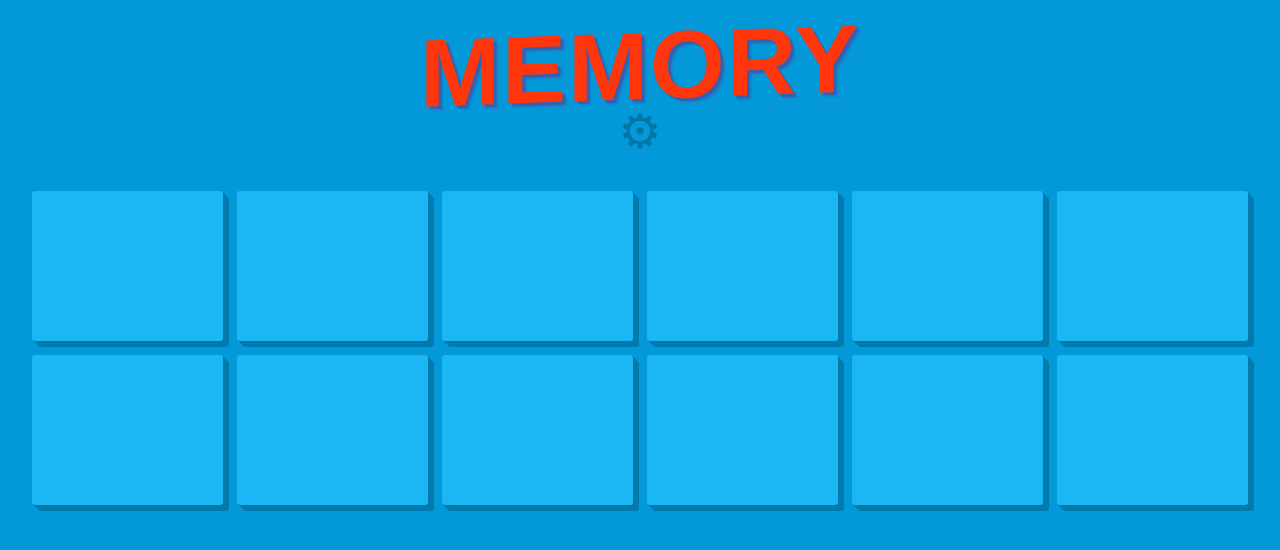
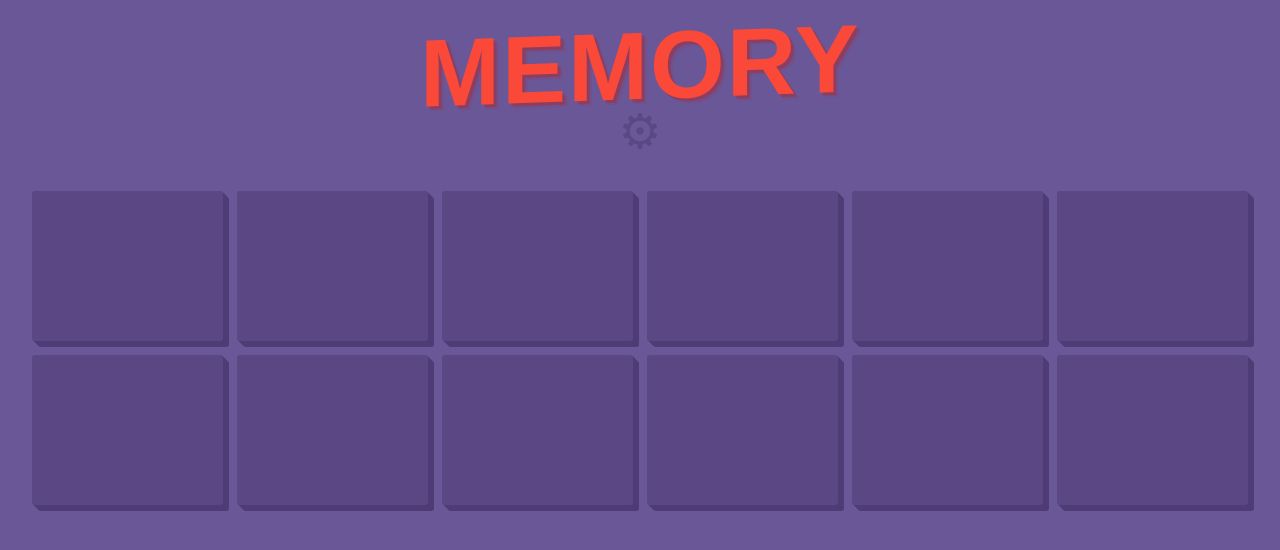
Before and after one commit to duerdod/wemory, a React (Create React App) app: page / in a window 1280 px wide. Shown: the top 550 px of the page. Built offline with nearby package versions, Linux system fonts and the light colour scheme; a web font is replaced by a local one.

Commit message:
Coloring

```diff
--- a/src/Theme.ts
+++ b/src/Theme.ts
@@ -3,9 +3,10 @@ import { createGlobalStyle } from 'styled-components';
 export const theme = {
   fontFamily: 'Bowlby One SC, sans-serif',
   fontWeight: ['400', '900'],
-  backgroundColor: 'rgb(3, 152, 216)',
-  cardColor: 'rgb(27, 183, 244)',
-  titleColor: 'rgb(255, 53, 12)',
+  backgroundColor: 'rgb(105, 87, 152)',
+  cardColor: 'rgb(90, 71, 132)',
+  titleColor: 'rgb(250, 73, 56)',
+  boxShadow: '#4F3B75',
   transition: 'all 0.2s ease'
 };
 
--- a/src/components/Card.tsx
+++ b/src/components/Card.tsx
@@ -25,23 +25,17 @@ const StyledCard = styled(animated.button)<StyledCardProps>`
   display: flex;
   justify-content: center;
   align-items: center;
-  box-shadow: 1px -1px 0px #027aad, 2px -2px 0px #027aad, 3px -3px 0px #027aad,
-    4px -4px 0px #027aad, 5px -5px 0px #027aad, 6px -6px 0px #027aad;
   cursor: pointer;
   color: #383838;
 
   ${({ isOpen, background, isCollected }) =>
     isOpen || isCollected
-      ? `background: ${background};`
-      : `background: ${theme.cardColor}`};
-
-  ${({ isOpen, isCollected }) =>
-    isOpen || isCollected
-      ? `
-    box-shadow: 1px 1px 0px #027aad, 2px 2px 0px #027aad, 3px 3px 0px #027aad,
-        4px 4px 0px #027aad, 5px 5px 0px #027aad, 6px 6px 0px #027aad;
-  `
-      : null}
+      ? `background: ${background}; box-shadow: 1px 1px 0px ${background}, 2px 2px 0px ${background}, 3px 3px 0px ${background},
+        4px 4px 0px ${background}, 5px 5px 0px ${background}, 6px 6px 0px ${background};`
+      : //
+        `background: ${theme.cardColor}; box-shadow: 1px -1px 0px ${theme.boxShadow}, 2px -2px 0px ${theme.boxShadow},
+    3px -3px 0px ${theme.boxShadow}, 4px -4px 0px ${theme.boxShadow},
+    5px -5px 0px ${theme.boxShadow}, 6px -6px 0px ${theme.boxShadow};`};
 
   @media screen and (max-width: 35em) {
     height: 60px;
@@ -53,12 +47,10 @@ export const Card = (card: MemoryCard) => {
   const { selectedCards } = useMemoryState();
   const { isCollected, isOpen, color } = card;
 
-  // BOX SHADOW SHOULD ALSO BE ANIMATED.
   const { transform } = useSpring({
     transform: `perspective(600px) rotateX(${
       isOpen || isCollected ? 180 : 0
     }deg)`,
-    // boxShadow: 'none',
     config: { tension: 240, friction: 12 }
   });
 
@@ -91,7 +83,6 @@ export const Card = (card: MemoryCard) => {
       background={color}
       onClick={selectCard}
       style={{
-        // boxShadow,
         transform: transform.interpolate(
           transform => `${transform} rotateX(180deg)`
         )
--- a/src/components/Settings.tsx
+++ b/src/components/Settings.tsx
@@ -13,7 +13,9 @@ const Container = styled.div`
 
 const Title = styled.h2`
   text-align: center;
-  color: ${({ theme }) => theme.cardColor};
+  color: ${({ theme }) => theme.backgroundColor};
+  font-size: 1.4rem;
+  letter-spacing: 2px;
 `;
 
 const StyledForm = styled.form`
@@ -48,7 +50,7 @@ const RangeInput = styled.input`
 const ModalButton = styled.button`
   span {
     font-size: 3rem;
-    color: #0375a6;
+    color: ${({ theme }) => theme.cardColor};
   }
 `;
 
@@ -94,7 +96,7 @@ export const Settings = ({ showModal, setShowModal }: ModalState) => {
   return (
     <Modal {...modalProps}>
       <Container>
-        <Title>Yo settings</Title>
+        <Title>How many cards?</Title>
         <StyledForm>
           <Ranges>
             {ranges.map(range => (
--- a/src/components/Title.tsx
+++ b/src/components/Title.tsx
@@ -17,8 +17,8 @@ const StyledTitle = styled.button(
     font-size: ${size};
     font-weight: 800;
     margin: 2.5rem auto 0.5rem auto;
-    text-shadow: 3px 3px 0 rgba(142, 0, 107, 0.3),
-      5px 5px 0 rgba(142, 0, 107, 0.1);
+    text-shadow: 3px 3px 0 rgba(200, 23, 9, 0.3),
+      5px 5px 0 rgba(200, 23, 9, 0.1);
     transform: skew(0deg, -2deg);
     max-width: 600px;
     line-height: 3.2rem;
--- a/src/components/ui/Button.tsx
+++ b/src/components/ui/Button.tsx
@@ -36,14 +36,16 @@ const StyledButton = styled.button(
     border-radius: 4px;
     transition: ${theme.transition};
     padding: ${padding[size]};
+    color: whitesmoke;
+    font-size: 1.2rem;
 
     ${color === 'success'
       ? `
     background: ${hslBackground.hsl('125', '44.5')};
-    border: 3px solid ${hslBackground.hsl('125', '40.5')};
+    border: 3px solid ${hslBackground.hsl('125', '43.5')};
     &:hover {
-      background: ${hslBackground.hsl('124.7', '39')};
-      border: 3px solid ${hslBackground.hsl('124.7', '35')};
+      background: ${hslBackground.hsl('125', '43.5')};
+      border: 3px solid ${hslBackground.hsl('125', '43.5')};
     }`
       : ''}
 
--- a/src/utils/generateCards.ts
+++ b/src/utils/generateCards.ts
@@ -6,7 +6,7 @@ import { MemoryCard } from '../context/memory-context'
 
 export function generateCards(qty: number): MemoryCard[] {
     const deck: MemoryCard[] = [];
-    const colors = randomcolors({ count: qty });
+    const colors = randomcolors({ count: qty, luminosity: 'bright' });
 
     for (let i = 0; i < qty; i++) {
         const index: number = i % 2 === 0 ? i : deck.length - 1;
```
